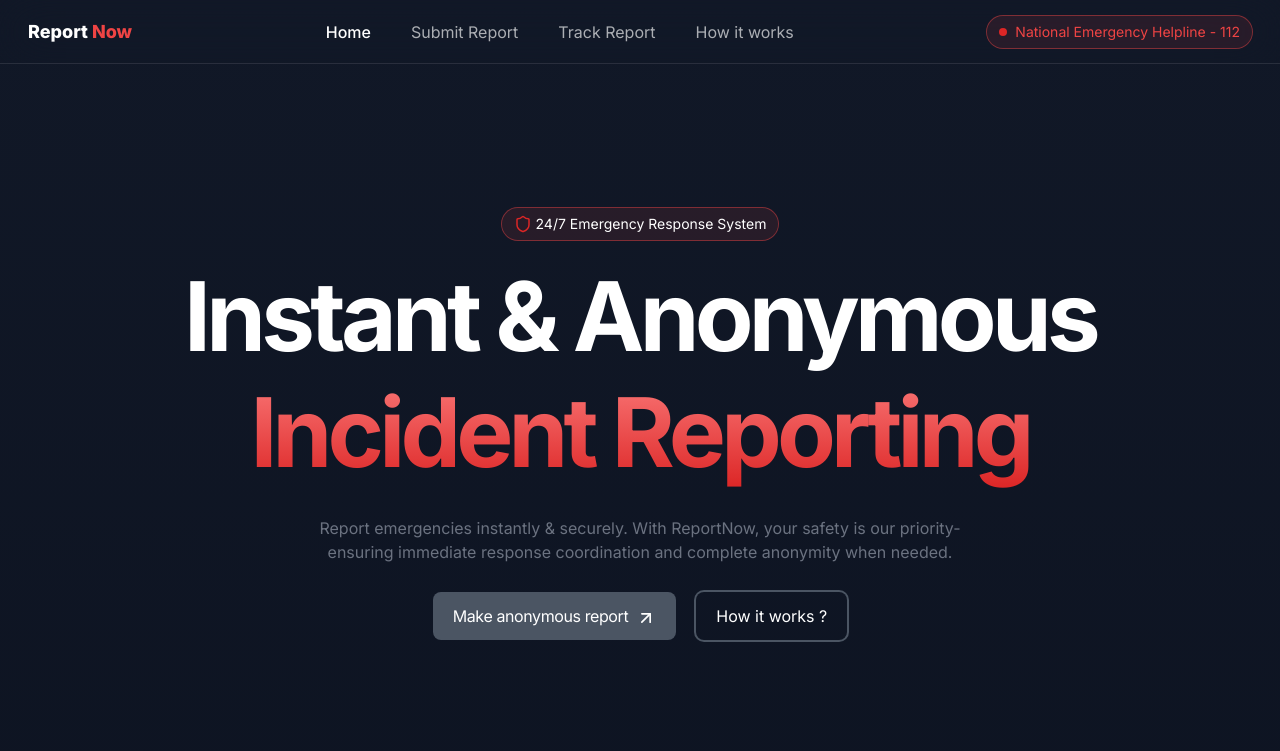
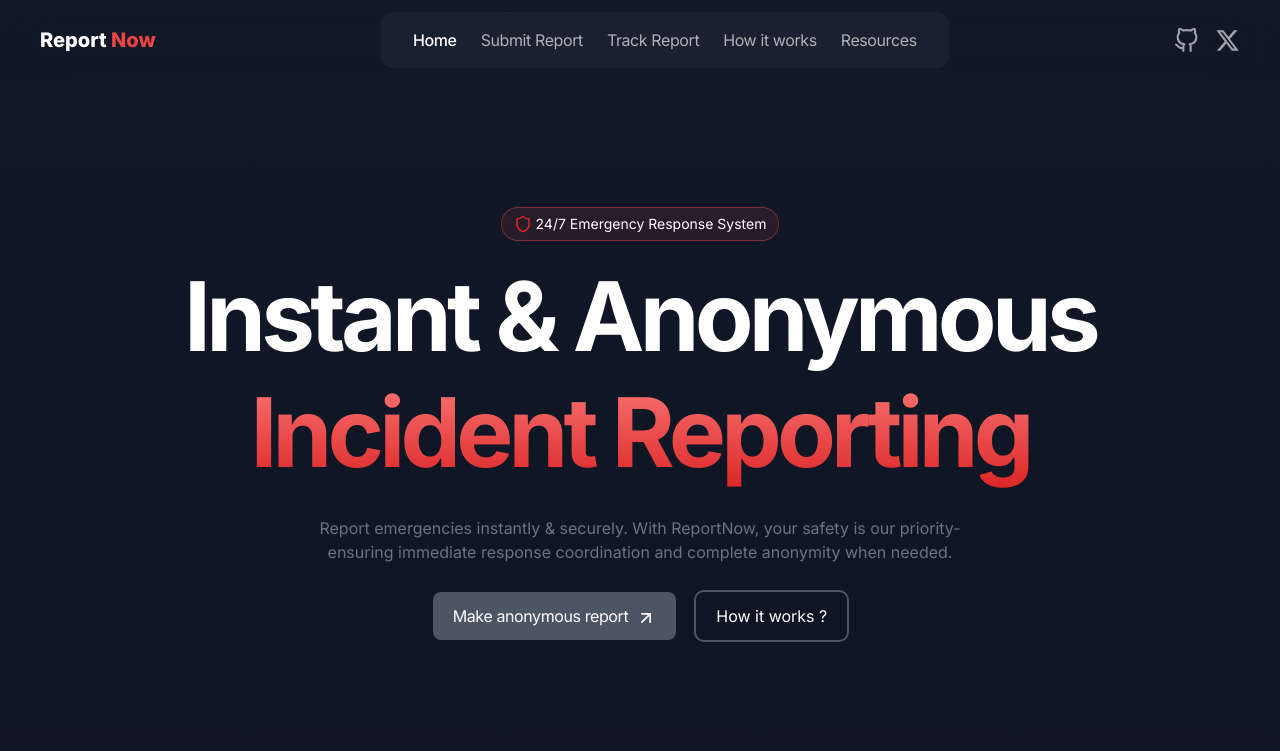
Before and after one commit to 10xshivam/ReportNow, a Next.js app: page / in a window 1280 px wide. Shown: the top 751 px of the page. Built offline with nearby package versions, Linux system fonts and the light colour scheme; no server answers.

Commit message:
feat: update Navbar layout and add social media icons for GitHub and Twitter

```diff
--- a/src/app/page.tsx
+++ b/src/app/page.tsx
@@ -177,7 +177,7 @@ export default function Home() {
         <p className="text-gray-500 text-lg tracking-tight mb-3">
           Take action now and report an incident securely and anonymously.
         </p>
-        <button className="px-8 py-2 bg-gray-600 text-lg rounded-lg hover:bg-gray-800 transition-all">
+        <button className="px-8 py-2 bg-gray-600  rounded-lg hover:bg-gray-800 transition-all">
           Report Now
         </button>
       </div>
--- a/src/components/Navbar.tsx
+++ b/src/components/Navbar.tsx
@@ -1,12 +1,13 @@
 "use client";
 import { signOut, useSession } from "next-auth/react";
-// import Image from "next/image";
 import Link from "next/link";
 import React, { useState } from "react";
 import { Button } from "./ui/button";
 import { usePathname } from "next/navigation";
 import { Menu } from "lucide-react";
 import MobileMenu from "./MobileMenu";
+import { FiGithub } from "react-icons/fi";
+import { FaXTwitter } from "react-icons/fa6";
 
 const menuItems = [
   {
@@ -25,6 +26,10 @@ const menuItems = [
     option: "How it works",
     path: "/how-it-works",
   },
+  {
+    option: "Resources",
+    path: "/resources",
+  },
 ];
 
 export default function Navbar() {
@@ -32,21 +37,21 @@ export default function Navbar() {
   const pathname = usePathname();
   const [isMobileOpen, setIsMobileOpen] = useState(false);
   return (
-    <nav className="fixed top-0  w-full h-16 border-b border-white/10 backdrop-blur-xl items-center flex px-7 justify-between z-50 max-md:px-4">
+    <nav className="fixed top-0 w-full h-20 border-white/10 backdrop-blur-xl items-center flex px-10 justify-between z-50 max-md:px-4">
       {!session ? (
         <>
-          <div className="flex justify-center items-center gap-0.5">
+          <div className="flex justify-center items-center gap-6">
             {/* <Image src="/QuickReport.png" alt="logo" width={30} height={30} /> */}
-            <Link href={"/"} className="text-lg font-extrabold">
+            <Link href={"/"} className="text-xl font-extrabold">
               Report<span className="text-red-500"> Now</span>
             </Link>
           </div>
-          <div className="gap-10 flex justify-center items-center max-md:hidden">
+          <div className="gap-6 flex justify-center items-center max-md:hidden bg-gray-500/10 py-4 rounded-xl px-8">
             {menuItems.map((item) => (
               <Link
                 key={item.option}
                 href={item.path}
-                className={`hover:text-white text-md transition-colors ${
+                className={`hover:text-white tracking-tight transition-colors ${
                   pathname === item.path
                     ? "text-white font-medium "
                     : "text-white/65"
@@ -56,10 +61,18 @@ export default function Navbar() {
               </Link>
             ))}
           </div>
-          <div className="px-3 py-1.5 rounded-full ring-1 ring-red-500/50 bg-red-500/10 text-red-500 flex justify-center items-center hover:bg-red-500/20 transition-all max-md:hidden">
+          {/* <div className="px-3 py-1.5 rounded-full ring-1 ring-red-500/50 bg-red-500/10 text-red-500 flex justify-center items-center hover:bg-red-500/20 transition-all max-md:hidden">
             <div className="w-2 inline-block bg-red-600 rounded-full h-2 mr-2 animate-pulse" />
             <Link href={"tel:112"} className="text-sm ">
               National Emergency Helpline - 112
+            </Link>
+          </div> */}
+          <div className="flex gap-4">
+            <Link href={"https://github.com/10xshivam/ReportNow"} target="_blank">
+              <FiGithub size={25} className="text-zinc-400 hover:text-gray-300" />
+            </Link>
+            <Link href={"https://x.com/shivamcodes_"} target="_blank">
+              <FaXTwitter size={25} className="text-zinc-400 hover:text-gray-300" />
             </Link>
           </div>
           <div className="hidden max-md:block">
```
